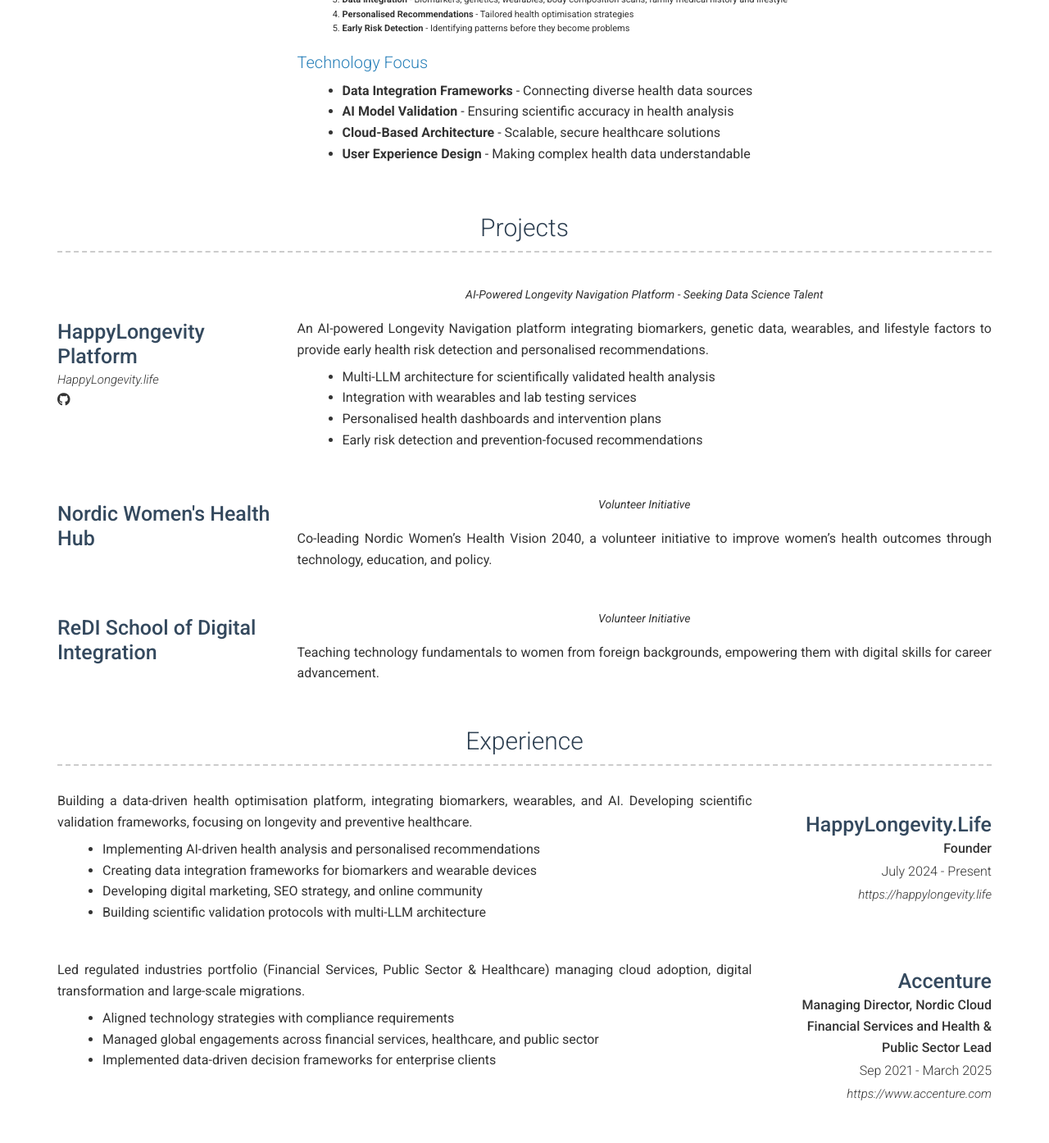
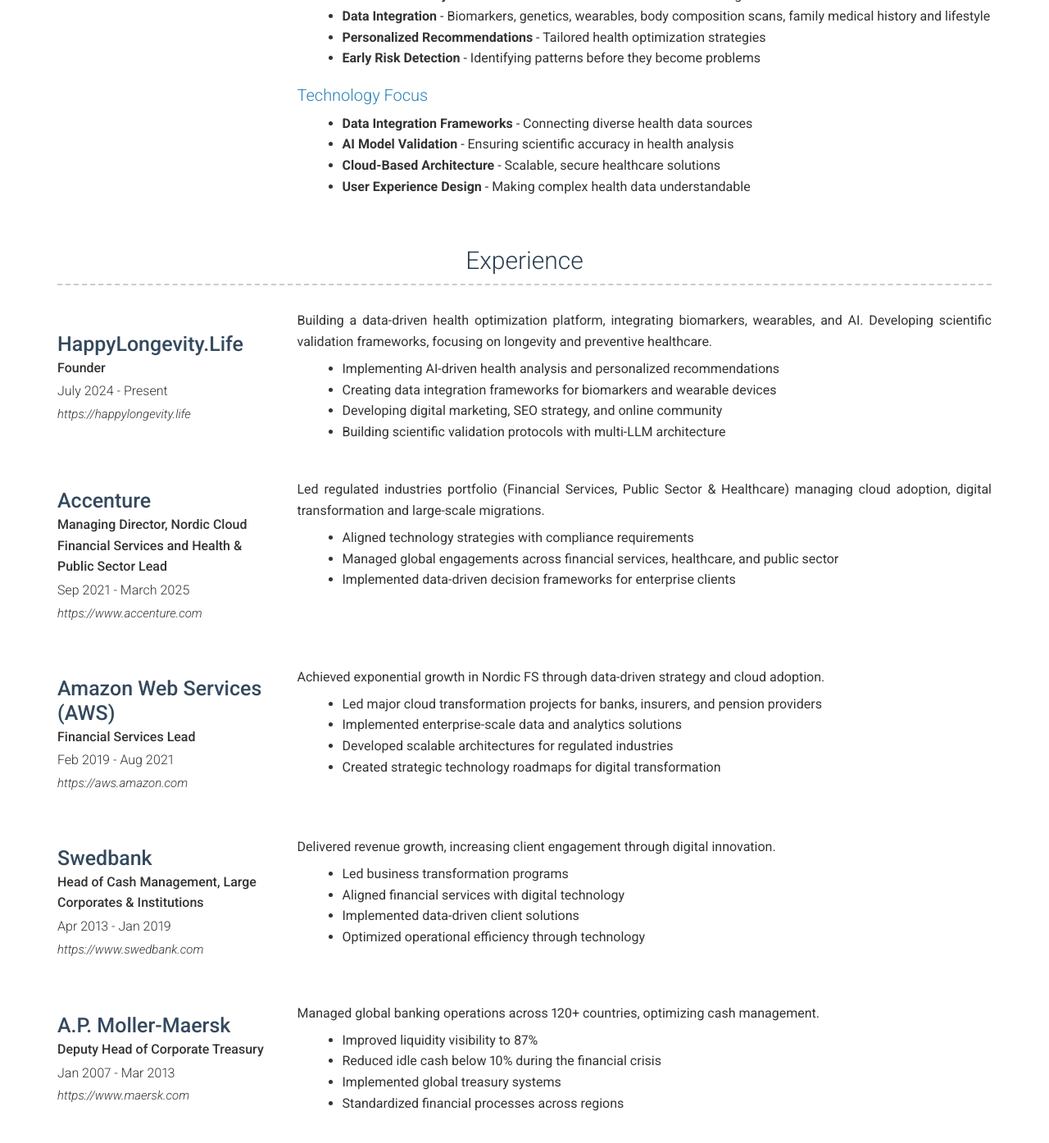
Before and after one commit to JuliaHappyLongevity/JuliaHappyLongevity.github.io, a Jekyll site: the page built from index.md, in a window 1280 px wide and 1400 px high, scrolled down 579 px. Shown: the top 1394 px of the window at 82% size. Built offline with Jekyll 4.4.1, drawn with Linux system fonts in a browser that asks for light colours; nearby versions of some CDN libraries; some of the changed text lies outside the part shown.

Commit message:
Update site formatting and standardize spelling
- Changed experience section to use left-side alignment for employers
- Moved projects section below experience section
- Standardized British/American spelling (optimisation → optimization, personalised → personalized)
- Changed numbered list to bullet points in Our Approach section for consistent formatting
- Removed "References on request" footer text
- Fixed typo "expanantial" to "exponential"
- Updated program/programme spelling for US English consistency

🤖 Generated with [Claude Code](https://claude.ai/code)

Co-Authored-By: Claude <noreply@anthropic.com>

```diff
--- a/_config.yml
+++ b/_config.yml
@@ -33,6 +33,73 @@ header_pages:
 
 # Content sections
 content:
+  - title: Experience
+    layout: list
+    content:
+      - layout: left
+        title: HappyLongevity.Life
+        sub_title: Founder
+        caption: July 2024 - Present
+        link: https://happylongevity.life
+        description: |
+          Building a data-driven health optimization platform, integrating biomarkers, wearables, and AI. Developing scientific validation frameworks, focusing on longevity and preventive healthcare.
+
+          - Implementing AI-driven health analysis and personalized recommendations
+          - Creating data integration frameworks for biomarkers and wearable devices
+          - Developing digital marketing, SEO strategy, and online community
+          - Building scientific validation protocols with multi-LLM architecture
+
+      - layout: left
+        title: Accenture
+        sub_title: Managing Director, Nordic Cloud Financial Services and Health & Public Sector Lead
+        caption: Sep 2021 - March 2025
+        link: https://www.accenture.com
+        description: |
+          Led regulated industries portfolio (Financial Services, Public Sector & Healthcare) managing cloud adoption, digital transformation and large-scale migrations.
+
+          - Aligned technology strategies with compliance requirements
+          - Managed global engagements across financial services, healthcare, and public sector
+          - Implemented data-driven decision frameworks for enterprise clients
+
+      - layout: left
+        title: Amazon Web Services (AWS)
+        sub_title: Financial Services Lead
+        caption: Feb 2019 - Aug 2021
+        link: https://aws.amazon.com
+        description: |
+          Achieved exponential growth in Nordic FS through data-driven strategy and cloud adoption.
+
+          - Led major cloud transformation projects for banks, insurers, and pension providers
+          - Implemented enterprise-scale data and analytics solutions
+          - Developed scalable architectures for regulated industries
+          - Created strategic technology roadmaps for digital transformation
+
+      - layout: left
+        title: Swedbank
+        sub_title: Head of Cash Management, Large Corporates & Institutions
+        caption: Apr 2013 - Jan 2019
+        link: https://www.swedbank.com
+        description: |
+          Delivered revenue growth, increasing client engagement through digital innovation.
+
+          - Led business transformation programs
+          - Aligned financial services with digital technology
+          - Implemented data-driven client solutions
+          - Optimized operational efficiency through technology
+
+      - layout: left
+        title: A.P. Moller-Maersk
+        sub_title: Deputy Head of Corporate Treasury
+        caption: Jan 2007 - Mar 2013
+        link: https://www.maersk.com
+        description: |
+          Managed global banking operations across 120+ countries, optimizing cash management.
+
+          - Improved liquidity visibility to 87%
+          - Reduced idle cash below 10% during the financial crisis
+          - Implemented global treasury systems
+          - Standardized financial processes across regions
+
   - title: Projects
     layout: list
     content:
@@ -47,11 +114,11 @@ content:
         quote: >
           AI-Powered Longevity Navigation Platform - Seeking Data Science Talent
         description: |
-          An AI-powered Longevity Navigation platform integrating biomarkers, genetic data, wearables, and lifestyle factors to provide early health risk detection and personalised recommendations.
+          An AI-powered Longevity Navigation platform integrating biomarkers, genetic data, wearables, and lifestyle factors to provide early health risk detection and personalized recommendations.
 
           - Multi-LLM architecture for scientifically validated health analysis
           - Integration with wearables and lab testing services
-          - Personalised health dashboards and intervention plans
+          - Personalized health dashboards and intervention plans
           - Early risk detection and prevention-focused recommendations
 
       - layout: left
@@ -67,73 +134,6 @@ content:
           Volunteer Initiative
         description: |
           Teaching technology fundamentals to women from foreign backgrounds, empowering them with digital skills for career advancement.
-
-  - title: Experience
-    layout: list
-    content:
-      - layout: right
-        title: HappyLongevity.Life
-        sub_title: Founder
-        caption: July 2024 - Present
-        link: https://happylongevity.life
-        description: |
-          Building a data-driven health optimisation platform, integrating biomarkers, wearables, and AI. Developing scientific validation frameworks, focusing on longevity and preventive healthcare.
-
-          - Implementing AI-driven health analysis and personalised recommendations
-          - Creating data integration frameworks for biomarkers and wearable devices
-          - Developing digital marketing, SEO strategy, and online community
-          - Building scientific validation protocols with multi-LLM architecture
-
-      - layout: right
-        title: Accenture
-        sub_title: Managing Director, Nordic Cloud Financial Services and Health & Public Sector Lead
-        caption: Sep 2021 - March 2025
-        link: https://www.accenture.com
-        description: |
-          Led regulated industries portfolio (Financial Services, Public Sector & Healthcare) managing cloud adoption, digital transformation and large-scale migrations.
-
-          - Aligned technology strategies with compliance requirements
-          - Managed global engagements across financial services, healthcare, and public sector
-          - Implemented data-driven decision frameworks for enterprise clients
-
-      - layout: right
-        title: Amazon Web Services (AWS)
-        sub_title: Financial Services Lead
-        caption: Feb 2019 - Aug 2021
-        link: https://aws.amazon.com
-        description: |
-          Achieved expanantial growth in Nordic FS through data-driven strategy and cloud adoption.
-
-          - Led major cloud transformation projects for banks, insurers, and pension providers
-          - Implemented enterprise-scale data and analytics solutions
-          - Developed scalable architectures for regulated industries
-          - Created strategic technology roadmaps for digital transformation
-
-      - layout: right
-        title: Swedbank
-        sub_title: Head of Cash Management, Large Corporates & Institutions
-        caption: Apr 2013 - Jan 2019
-        link: https://www.swedbank.com
-        description: |
-          Delivered revenue growth, increasing client engagement through digital innovation.
-
-          - Led business transformation programmes
-          - Aligned financial services with digital technology
-          - Implemented data-driven client solutions
-          - Optimised operational efficiency through technology
-
-      - layout: right
-        title: A.P. Moller-Maersk
-        sub_title: Deputy Head of Corporate Treasury
-        caption: Jan 2007 - Mar 2013
-        link: https://www.maersk.com
-        description: |
-          Managed global banking operations across 120+ countries, optimising cash management.
-
-          - Improved liquidity visibility to 87%
-          - Reduced idle cash below 10% during the financial crisis
-          - Implemented global treasury systems
-          - Standardized financial processes across regions
 
   - title: Education
     layout: list
@@ -156,7 +156,7 @@ content:
         <li>AI-powered, data-driven health solutions</li>
         <li>Preventive healthcare platforms</li>
         <li>Health data analytics and integration</li>
-        <li>Personalised health recommendations</li>
+        <li>Personalized health recommendations</li>
       </ul>
 
       <h4>Cloud & AI Strategy</h4>
@@ -183,7 +183,7 @@ content:
         <li>MIT Sloan – Green Cloud & Business Transformation</li>
         <li>Harvard Business School – Disruptive Strategy & Leadership in Change</li>
         <li>AWS Cloud Practitioner</li>
-        <li>IMD – Financial Leadership Programme</li>
+        <li>IMD – Financial Leadership Program</li>
       </ul>
 
       <h4>Languages</h4>
@@ -207,11 +207,11 @@ about_content: |
 
   ## Our Approach
 
-  1. **Scientific Validation** - Rigorous frameworks based on medical research
-  2. **AI-Powered Analysis** - Multi-LLM architecture for reliable health insights
-  3. **Data Integration** - Biomarkers, genetics, wearables, body composition scans, family medical history and lifestyle
-  4. **Personalised Recommendations** - Tailored health optimisation strategies
-  5. **Early Risk Detection** - Identifying patterns before they become problems
+  - **Scientific Validation** - Rigorous frameworks based on medical research
+  - **AI-Powered Analysis** - Multi-LLM architecture for reliable health insights
+  - **Data Integration** - Biomarkers, genetics, wearables, body composition scans, family medical history and lifestyle
+  - **Personalized Recommendations** - Tailored health optimization strategies
+  - **Early Risk Detection** - Identifying patterns before they become problems
 
   ## Technology Focus
 
@@ -227,8 +227,7 @@ darkmode: false
 google_analytics: G-EMBYLELM4B  # Replace with your actual Google Analytics ID
 
 # Footer
-footer_show_references: true
-references_title: References on request
+footer_show_references: false
 
 sass:
   sass_dir: _sass
```
